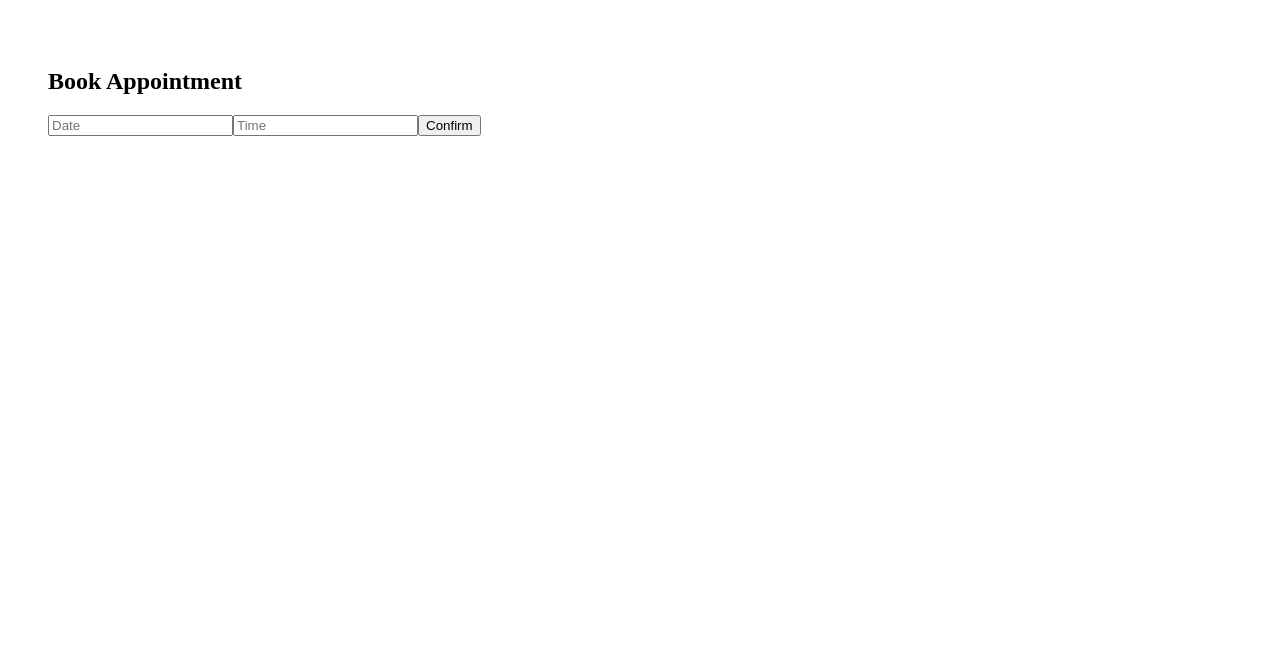
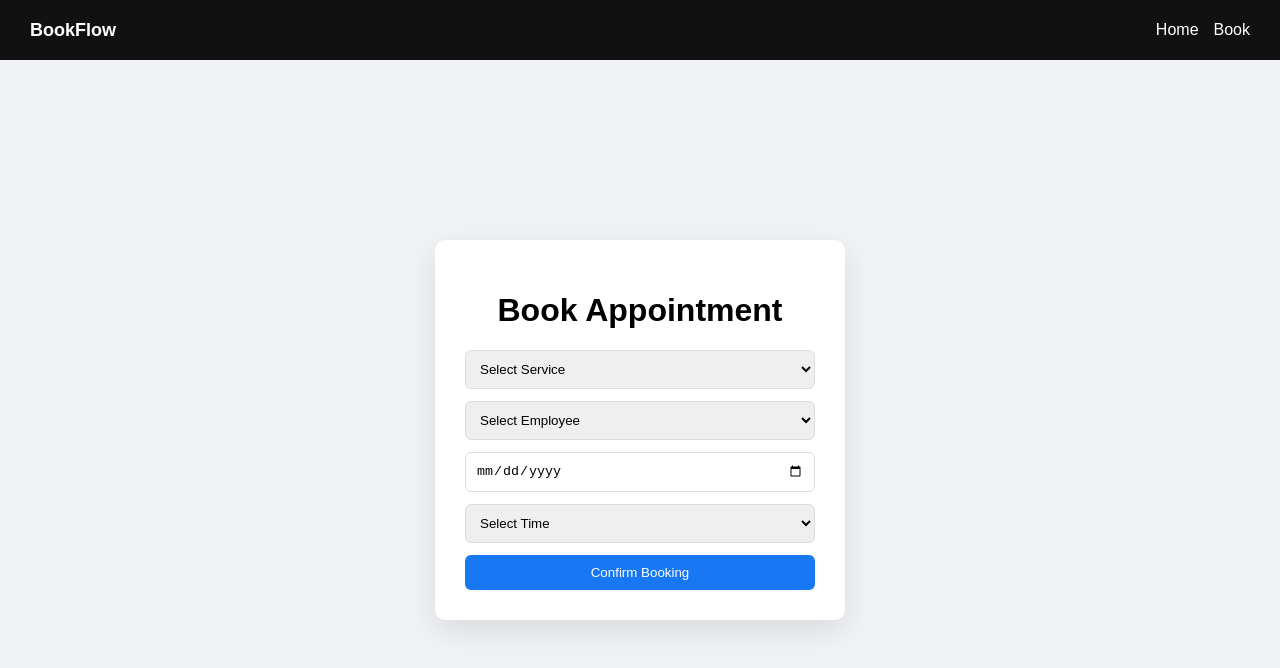
Before and after one commit to weblinkify/bookflow, a React (Vite) app in the folder frontend/: page /book in a window 1280 px wide. Shown: the top 668 px of the page. Built offline with nearby package versions, Linux system fonts and the light colour scheme.

Commit message:
Fix Navbar (clean + aligned booking container)

```diff
--- a/frontend/package.json
+++ b/frontend/package.json
@@ -15,8 +15,9 @@
   "devDependencies": {
     "@types/react": "^18.2.0",
     "@types/react-dom": "^18.2.0",
+    "@vitejs/plugin-react": "^4.7.0",
     "tailwindcss": "^3.3.0",
-    "vite": "^5.0.0",
-    "typescript": "^5.0.0"
+    "typescript": "^5.0.0",
+    "vite": "^5.0.0"
   }
 }
--- a/frontend/src/App.tsx
+++ b/frontend/src/App.tsx
@@ -1,14 +1,16 @@
-import React from "react";
 import { Routes, Route } from "react-router-dom";
 import Home from "./pages/Home";
 import Booking from "./pages/Booking";
+import Navbar from "./components/Navbar";
 
 export default function App() {
   return (
-    <Routes>
-      <Route path="/" element={<Home />} />
-      <Route path="/book" element={<Booking />} />
-      <Route path="*" element={<div>404 - Page Not Found</div>} />
-    </Routes>
+    <>
+      <Navbar />
+      <Routes>
+        <Route path="/" element={<Home />} />
+        <Route path="/book" element={<Booking />} />
+      </Routes>
+    </>
   );
 }
--- /dev/null
+++ b/frontend/src/components/Navbar.tsx
@@ -0,0 +1,14 @@
+import { Link } from "react-router-dom";
+
+export default function Navbar() {
+  return (
+    <div className="nav">
+      <h2 className="logo">BookFlow</h2>
+
+      <div className="nav-links">
+        <Link to="/">Home</Link>
+        <Link to="/book">Book</Link>
+      </div>
+    </div>
+  );
+}
--- a/frontend/src/main.tsx
+++ b/frontend/src/main.tsx
@@ -2,6 +2,7 @@ import React from "react";
 import ReactDOM from "react-dom/client";
 import { BrowserRouter } from "react-router-dom";
 import App from "./App";
+import "./styles.css";
 
 ReactDOM.createRoot(document.getElementById("root")!).render(
   <React.StrictMode>
--- a/frontend/src/pages/Booking.tsx
+++ b/frontend/src/pages/Booking.tsx
@@ -1,29 +1,63 @@
-import React from "react";
 import { useState } from "react";
-import axios from "axios";
 
 export default function Booking() {
   const [form, setForm] = useState({
+    service: "",
+    employee: "",
     date: "",
-    time: "",
-    customerId: "",
-    serviceId: "",
-    employeeId: ""
+    time: ""
   });
 
-  const submit = async () => {
-    await axios.post("http://localhost:4000/api/appointments", form);
-    alert("Booked!");
+  const services = ["Haircut", "Massage", "Consultation"];
+  const employees = ["John", "Anna", "Mike"];
+  const times = ["09:00", "10:00", "11:00", "14:00", "15:00"];
+
+  const submit = () => {
+    alert("Booking Confirmed 🎉");
+    console.log(form);
   };
 
   return (
-    <div style={{ padding: 40 }}>
-      <h2>Book Appointment</h2>
+    <div className="page">
+      <div className="card">
 
-      <input placeholder="Date" onChange={e => setForm({ ...form, date: e.target.value })} />
-      <input placeholder="Time" onChange={e => setForm({ ...form, time: e.target.value })} />
+        <h1>Book Appointment</h1>
 
-      <button onClick={submit}>Confirm</button>
+        <div className="form">
+
+          <select onChange={(e) => setForm({ ...form, service: e.target.value })}>
+            <option>Select Service</option>
+            {services.map((s) => (
+              <option key={s}>{s}</option>
+            ))}
+          </select>
+
+          <select onChange={(e) => setForm({ ...form, employee: e.target.value })}>
+            <option>Select Employee</option>
+            {employees.map((e) => (
+              <option key={e}>{e}</option>
+            ))}
+          </select>
+
+          <input
+            type="date"
+            onChange={(e) => setForm({ ...form, date: e.target.value })}
+          />
+
+          <select onChange={(e) => setForm({ ...form, time: e.target.value })}>
+            <option>Select Time</option>
+            {times.map((t) => (
+              <option key={t}>{t}</option>
+            ))}
+          </select>
+
+          <button className="btn" onClick={submit}>
+            Confirm Booking
+          </button>
+
+        </div>
+
+      </div>
     </div>
   );
 }
--- a/frontend/src/pages/Home.tsx
+++ b/frontend/src/pages/Home.tsx
@@ -1,14 +1,13 @@
-import React from "react";
 import { Link } from "react-router-dom";
 
 export default function Home() {
   return (
-    <div style={{ padding: 40 }}>
+    <div className="container">
       <h1>BookFlow</h1>
-      <p>Appointment booking system</p>
+      <p>Modern appointment booking system for SMEs</p>
 
       <Link to="/book">
-        <button>Book Appointment</button>
+        <button className="btn">Book Appointment</button>
       </Link>
     </div>
   );
--- /dev/null
+++ b/frontend/src/styles.css
@@ -0,0 +1,98 @@
+body {
+  margin: 0;
+  font-family: Arial, sans-serif;
+  background: #f0f2f5;
+}
+
+/* NAVBAR */
+.nav {
+  height: 60px;
+  background: #111;
+  color: white;
+
+  display: flex;
+  justify-content: space-between;
+  align-items: center;
+
+  padding: 0 30px;
+}
+
+/* LOGO */
+.logo {
+  font-size: 18px;
+  font-weight: bold;
+}
+
+.nav-links a {
+  color: white;
+  text-decoration: none;
+  margin-left: 15px;
+  font-weight: 500;
+}
+
+.nav-links a:hover {
+  color: #1877f2;
+}
+
+/* PAGE WRAPPER (IMPORTANT FIX) */
+.page {
+  min-height: calc(100vh - 60px);
+  display: flex;
+  justify-content: center;
+  align-items: center;
+}
+
+/* CARD */
+.card {
+  width: 350px;
+  background: white;
+  padding: 30px;
+  border-radius: 10px;
+  box-shadow: 0 10px 30px rgba(0,0,0,0.1);
+  text-align: center;
+}
+
+/* FORM */
+.form {
+  display: flex;
+  flex-direction: column;
+  gap: 12px;
+  margin-top: 15px;
+}
+
+input, select {
+  padding: 10px;
+  border: 1px solid #ddd;
+  border-radius: 6px;
+}
+
+.btn {
+  background: #1877f2;
+  color: white;
+  padding: 10px;
+  border: none;
+  border-radius: 6px;
+  cursor: pointer;
+}
+
+/* FULL SCREEN CENTER (same style as booking) */
+.container {
+  min-height: calc(100vh - 60px);
+  display: flex;
+  flex-direction: column;
+  justify-content: center;
+  align-items: center;
+  text-align: center;
+  gap: 10px;
+}
+
+/* optional nice heading */
+.container h1 {
+  font-size: 40px;
+  margin: 0;
+}
+
+.container p {
+  color: #555;
+  max-width: 400px;
+}
--- /dev/null
+++ b/frontend/vite.config.ts
@@ -0,0 +1,6 @@
+import { defineConfig } from "vite";
+import react from "@vitejs/plugin-react";
+
+export default defineConfig({
+  plugins: [react()]
+});
```
Also changed, not shown: 1 other file (tests, documents, lock files or other folders).
